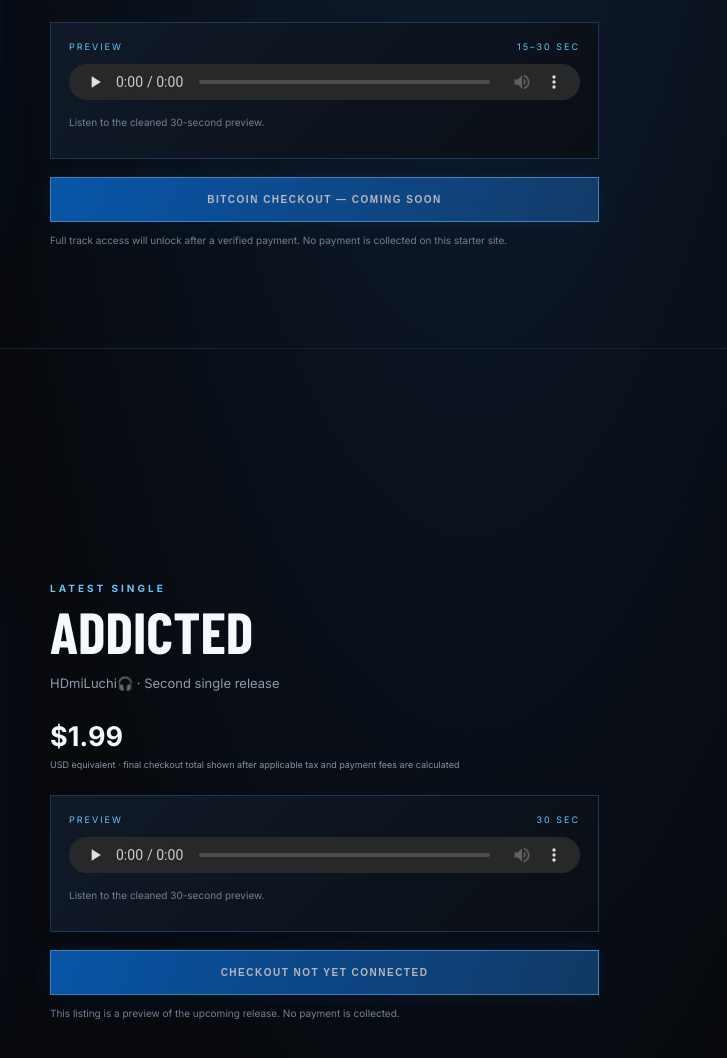
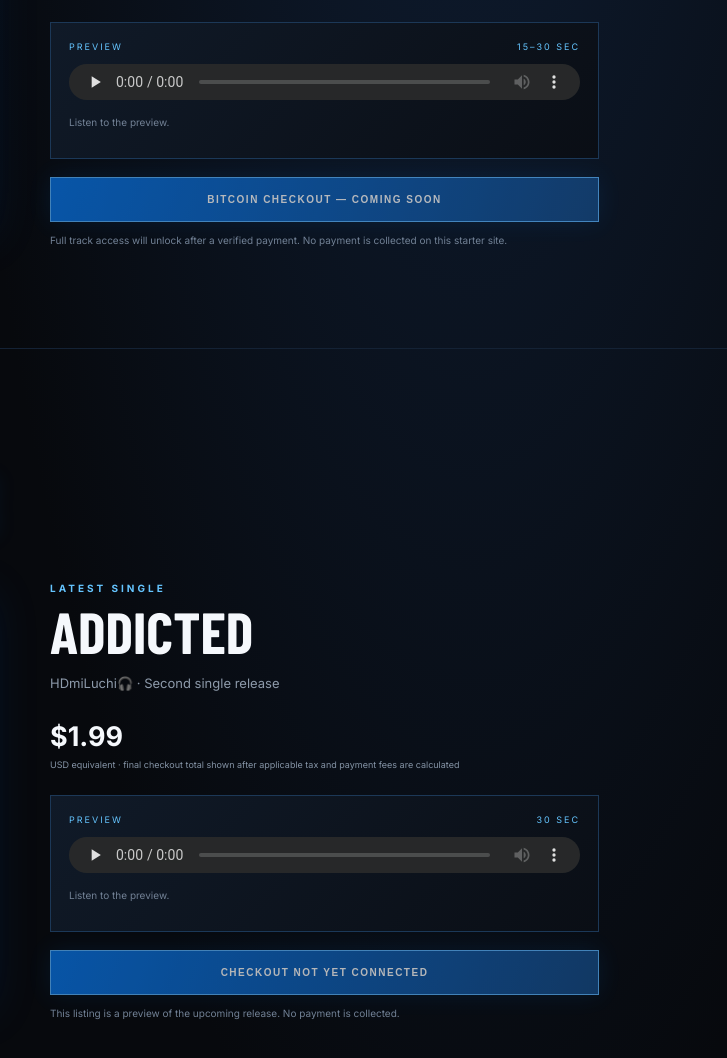
Before and after one commit to z75ccsjwtr-web/hdmiluchi-website, a plain HTML site: page index.html in a window 1280 px wide. Shown: the part 1269-2327 px from the top of the page, 553-1280 px from the left. Drawn offline with nearby package versions, Linux system fonts and the light colour scheme; no server answers; a web font is replaced by a local one.

Commit message:
Simplify public preview wording

```diff
--- a/index.html
+++ b/index.html
@@ -53,7 +53,7 @@
               <source src="assets/freaknicc-preview.mp3" type="audio/mpeg">
               Your browser does not support audio.
             </audio>
-            <p class="tiny">Listen to the cleaned 30-second preview.</p>
+            <p class="tiny">Listen to the preview.</p>
           </div>
           <button class="button button-wide" id="buy" disabled>BITCOIN CHECKOUT — COMING SOON</button>
           <p class="tiny">Full track access will unlock after a verified payment. No payment is collected on this starter site.</p>
@@ -79,7 +79,7 @@
               <source src="assets/Addicted_preview_clean%202.mp3" type="audio/mpeg">
               Your browser does not support audio.
             </audio>
-            <p class="tiny">Listen to the cleaned 30-second preview.</p>
+            <p class="tiny">Listen to the preview.</p>
           </div>
           <button class="button button-wide" disabled>CHECKOUT NOT YET CONNECTED</button>
           <p class="tiny">This listing is a preview of the upcoming release. No payment is collected.</p>
```
